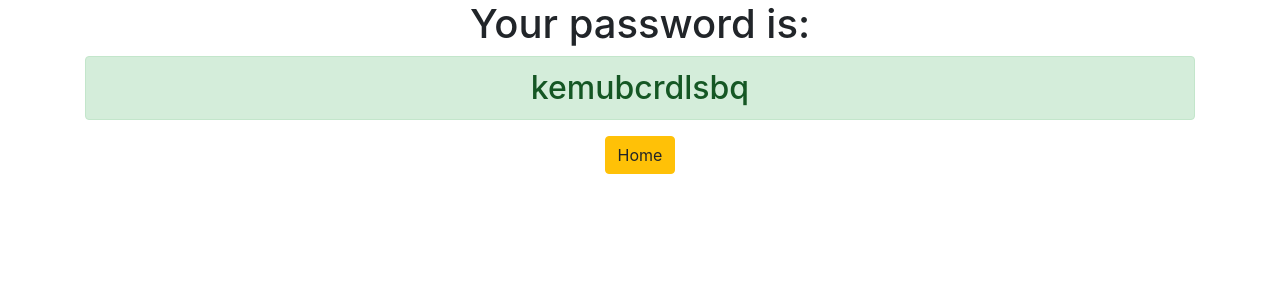
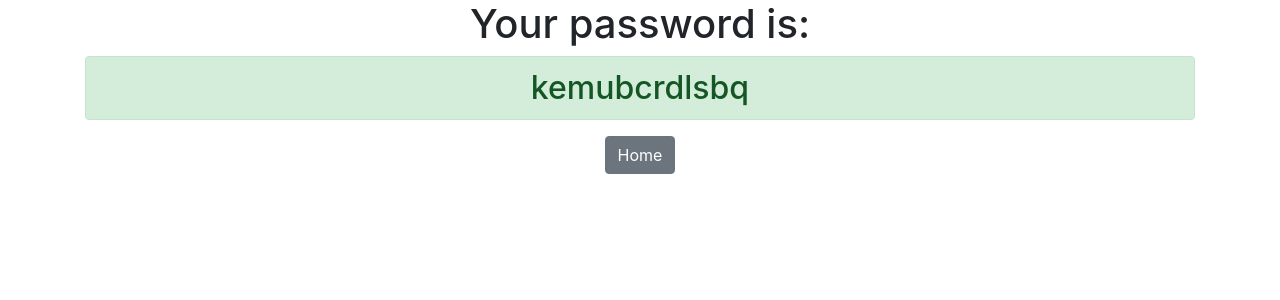
Before and after one commit to eric-berkovsky/django3-pasword-generator, a Django app: page /password/ in a window 1280 px wide. Shown: the top 300 px of the page. Run offline with Django 3.2, Linux system fonts and the light colour scheme; some libraries are stand-ins or nearby versions.

Commit message:
Changed button color

```diff
--- a/generator/templates/generator/password.html
+++ b/generator/templates/generator/password.html
@@ -9,7 +9,7 @@
     <div class="container text-center">
       <h1>Your password is: </h1>
       <h2 class="alert alert-success">{{ password }}</h2>
-      <a href="{% url 'home' %}" class="btn btn-warning">Home</a>
+      <a href="{% url 'home' %}" class="btn btn-secondary">Home</a>
     </div>
   </body>
 </html>
```
